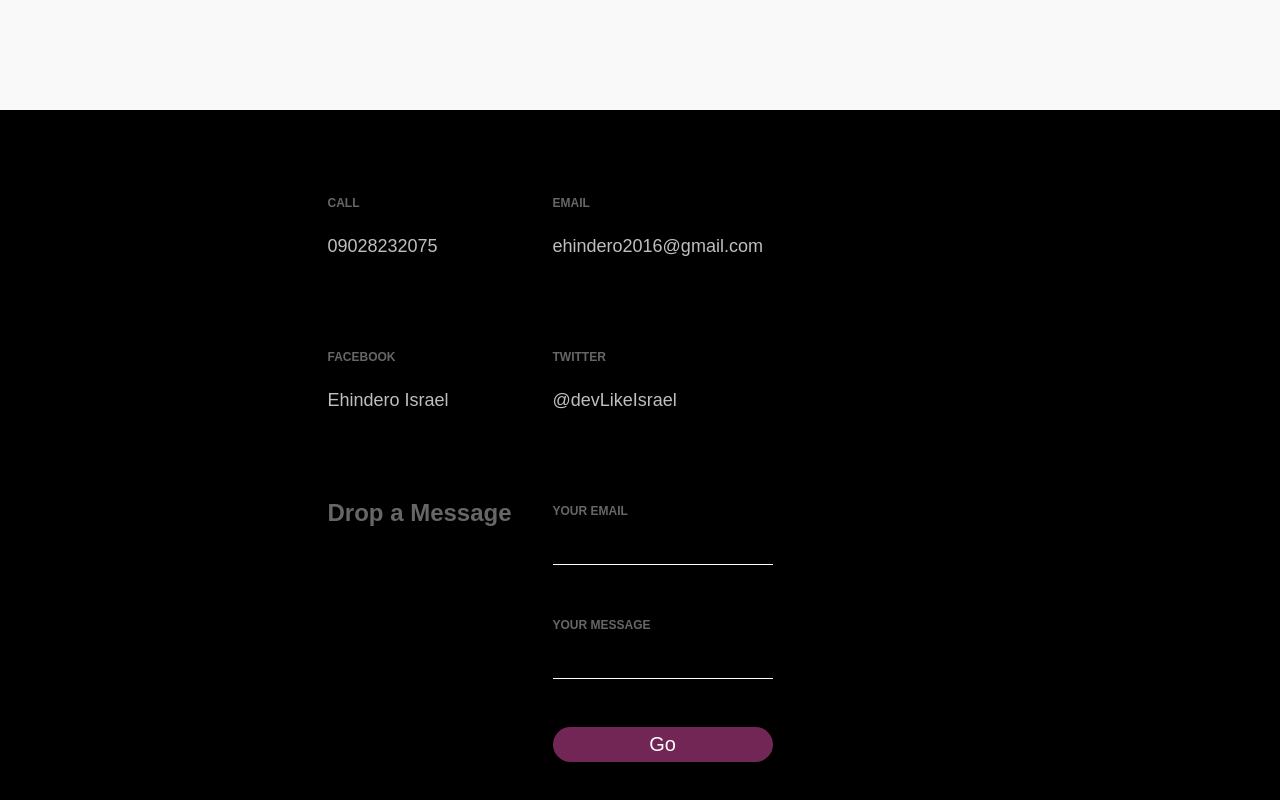
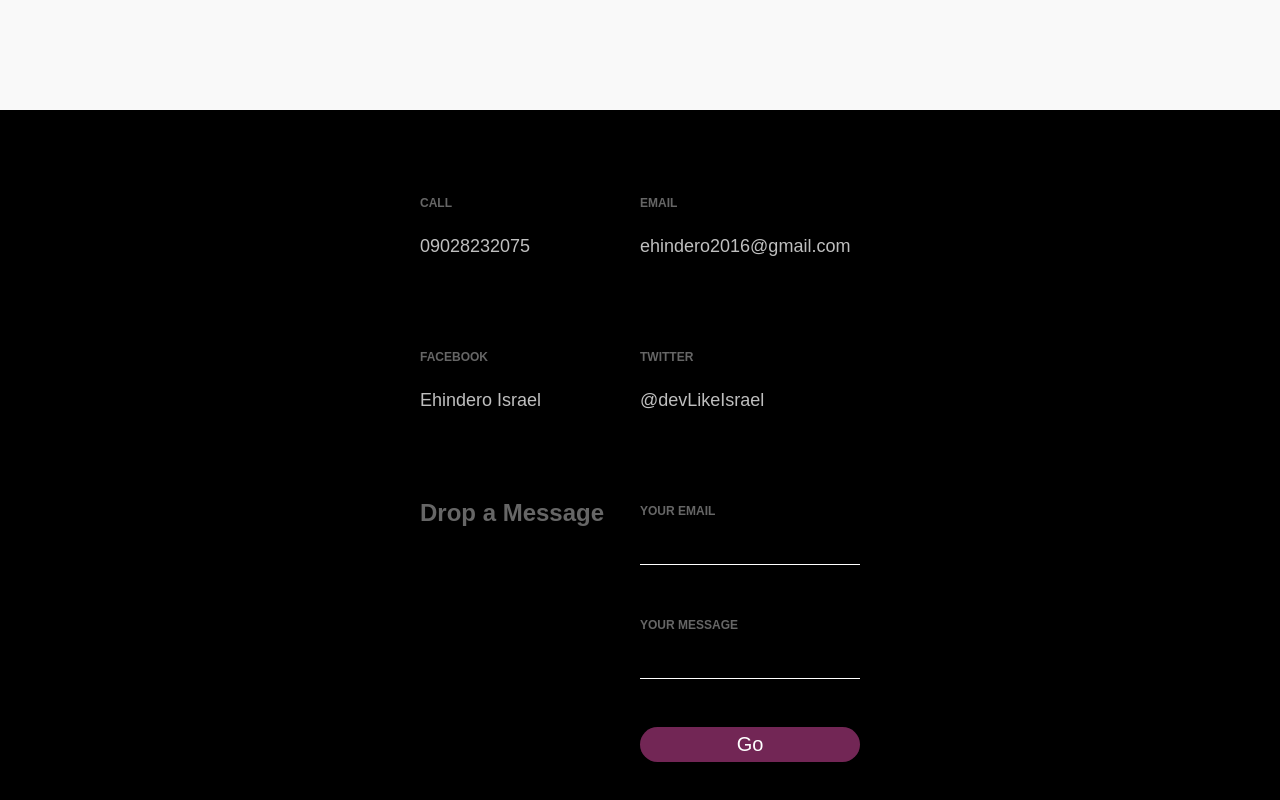
Before and after one commit to TheIsrael1/MyZuriResume, a React (Create React App) app: page / in a window 1280 px wide. Shown: the part 1490-2290 px from the top of the page. Built offline with nearby package versions, Linux system fonts and the light colour scheme; a web font is replaced by a local one.

Commit message:
'latest'

```diff
--- a/src/components/Footer/FooterElements.js
+++ b/src/components/Footer/FooterElements.js
@@ -10,15 +10,16 @@ padding: 40px 24px;
 display: flex;
 flex-direction: column;
 justify-content: center;
-align-items: center;
+// align-items: space-between;
 max-width: 1100px;
-margin: 0;
+margin: 0 auto;
 `
 export const LinkItem = styled.a`
     text-decoration: none;
 	font-size: 18px;
 	line-height: 30px;
 	color: rgba(255, 255, 255, 0.75);
+
 	margin-bottom: 16px;
 	transition: .3s ease;
 	position: relative;
@@ -37,12 +38,13 @@ export const LinkItem = styled.a`
 
 `
 export const LinkList = styled.ul`
-	// border-top: 1px solid rgba(255, 255, 255, 0.1);
   	display: grid;
 	grid-template-columns: repeat(2, minmax(85px, 220px));
-	gap: 5px;
-  padding: 40px 0 28px;
-
+	gap: auto;
+	@media screen and (min-width: 768px){
+		margin: 0 auto;
+	}
+ 	 padding: 40px 0 28px;
 	@media screen and (max-width: 768px) {
 		width: 80%;
 		padding: 32px 12px 16px;
```
